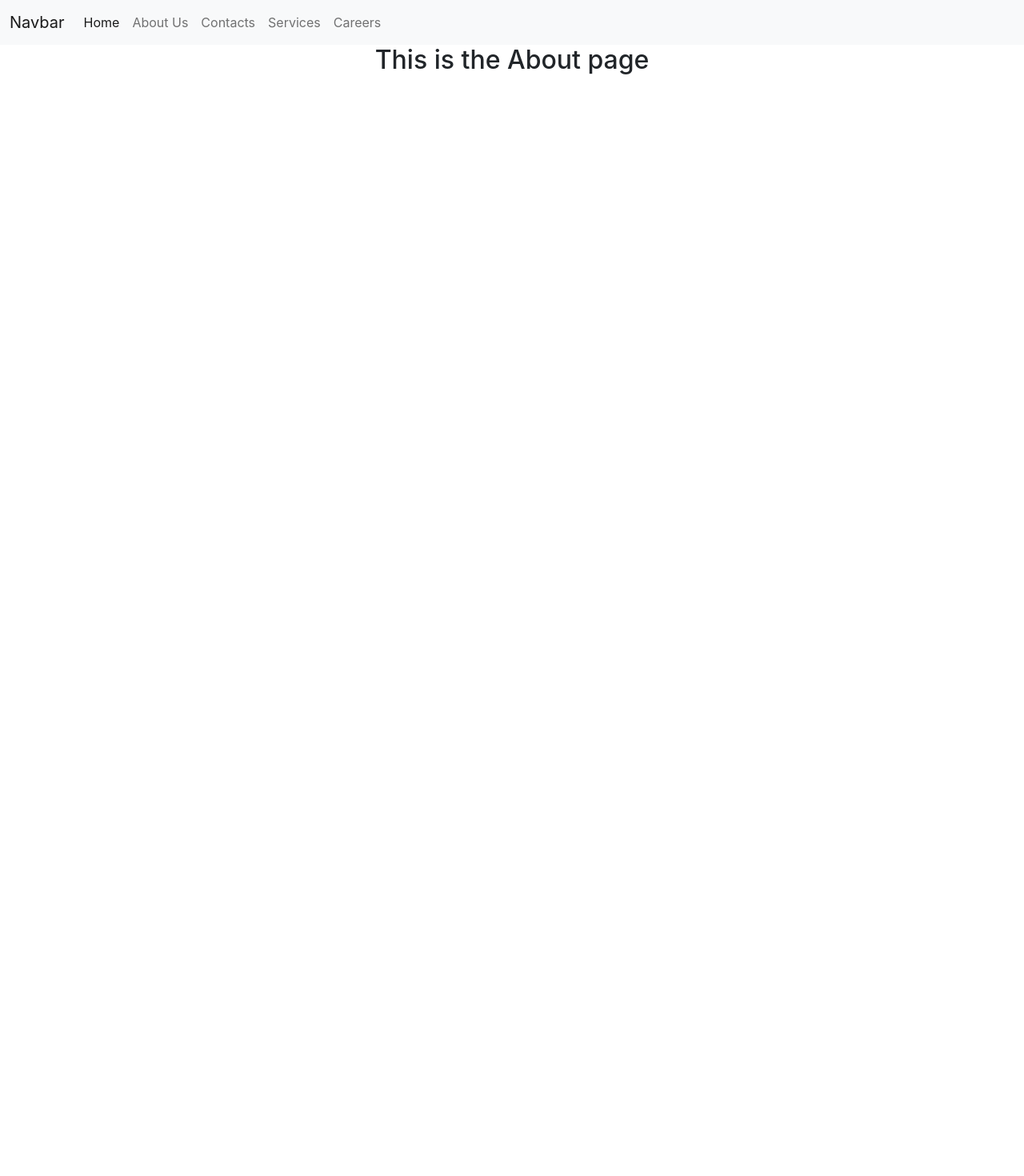
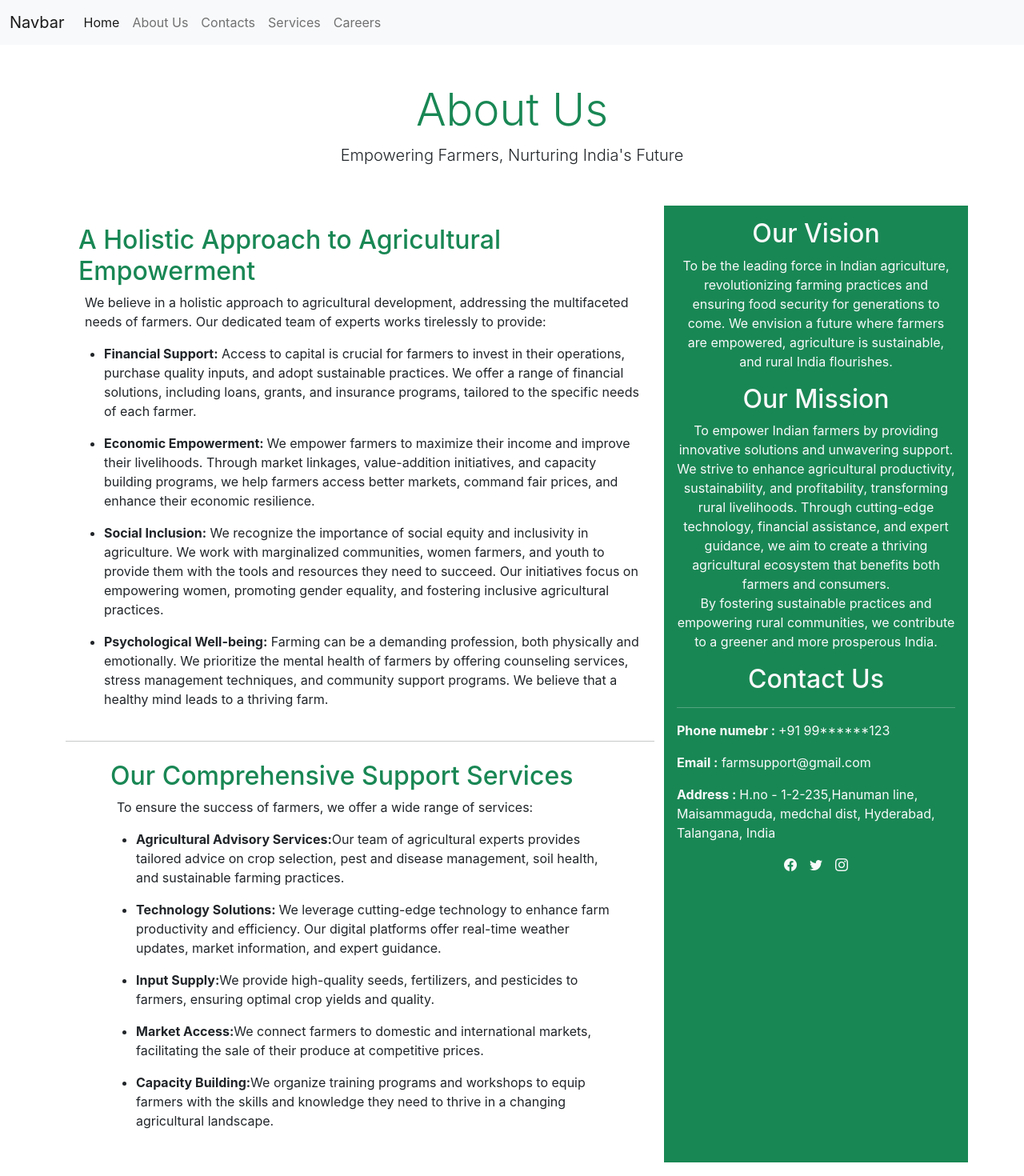
Before and after one commit to HariSirikonda/Agrivive, a React (Create React App) app: page /about in a window 1280 px wide. Shown: the top 1470 px of the page at 80% size. Before the commit the page ends 800 px from the top, so only its background shows below. Built offline with nearby package versions, Linux system fonts and the light colour scheme.

Commit message:
Changes in About Page

```diff
--- a/public/index.html
+++ b/public/index.html
@@ -26,6 +26,7 @@
     -->
     <title>React App</title>
     <link href="https://cdn.jsdelivr.net/npm/bootstrap@5.0.2/dist/css/bootstrap.min.css" rel="stylesheet" integrity="sha384-EVSTQN3/azprG1Anm3QDgpJLIm9Nao0Yz1ztcQTwFspd3yD65VohhpuuCOmLASjC" crossorigin="anonymous">
+    <link href="https://cdn.jsdelivr.net/npm/bootstrap-icons/font/bootstrap-icons.css" rel="stylesheet">
 
   </head>
   <body>
--- a/src/components/aboutus.js
+++ b/src/components/aboutus.js
@@ -1,9 +1,75 @@
 function AboutUs() {
     return (
         <>
-            <div>
-                <h2>This is the About page</h2>
-            </div>
+            <section class="bg-light-green text-dark py-5">
+                <div class="container">
+                    <h1 class="display-4 text-center text-success">About Us</h1>
+                    <p class="lead text-center">Empowering Farmers, Nurturing India's Future</p>
+
+                    <div class="row mt-5">
+                        <div class="col-md-8">
+                            <div className="discription text-start mx-2 my-3 p-2">
+                                <h2 className="text-success">A Holistic Approach to Agricultural Empowerment</h2>
+                                <p className="mx-2">We believe in a holistic approach to agricultural development, addressing the multifaceted needs of farmers. Our dedicated team of experts works tirelessly to provide:</p>
+                                <ul>
+                                    <li>
+                                        <p><b>Financial Support:</b> Access to capital is crucial for farmers to invest in their operations, purchase quality inputs, and adopt sustainable practices. We offer a range of financial solutions, including loans, grants, and insurance programs, tailored to the specific needs of each farmer.</p>
+                                    </li>
+                                    <li>
+                                        <p><b>Economic Empowerment: </b> We empower farmers to maximize their income and improve their livelihoods. Through market linkages, value-addition initiatives, and capacity building programs, we help farmers access better markets, command fair prices, and enhance their economic resilience.</p>
+                                    </li>
+                                    <li>
+                                        <p><b>Social Inclusion:</b> We recognize the importance of social equity and inclusivity in agriculture. We work with marginalized communities, women farmers, and youth to provide them with the tools and resources they need to succeed. Our initiatives focus on empowering women, promoting gender equality, and fostering inclusive agricultural practices.</p>
+                                    </li>
+                                    <li>
+                                        <p><b>Psychological Well-being:</b> Farming can be a demanding profession, both physically and emotionally. We prioritize the mental health of farmers by offering counseling services, stress management techniques, and community support programs. We believe that a healthy mind leads to a thriving farm.</p>
+                                    </li>
+                                </ul>
+                            </div>
+                            <hr />
+                            <div className="discription text-start mx-5 my-3 p-2">
+                                <h2 className="text-success">Our Comprehensive Support Services</h2>
+                                <p className="mx-2">To ensure the success of farmers, we offer a wide range of services:</p>
+                                <ul>
+                                    <li>
+                                        <p><b>Agricultural Advisory Services:</b>Our team of agricultural experts provides tailored advice on crop selection, pest and disease management, soil health, and sustainable farming practices.</p>
+                                    </li>
+                                    <li>
+                                        <p><b>Technology Solutions: </b>We leverage cutting-edge technology to enhance farm productivity and efficiency. Our digital platforms offer real-time weather updates, market information, and expert guidance.</p>
+                                    </li>
+                                    <li>
+                                        <p><b>Input Supply:</b>We provide high-quality seeds, fertilizers, and pesticides to farmers, ensuring optimal crop yields and quality.</p>
+                                    </li>
+                                    <li>
+                                        <p><b>Market Access:</b>We connect farmers to domestic and international markets, facilitating the sale of their produce at competitive prices.</p>
+                                    </li>
+                                    <li>
+                                        <p><b>Capacity Building:</b>We organize training programs and workshops to equip farmers with the skills and knowledge they need to thrive in a changing agricultural landscape.</p>
+                                    </li>
+                                </ul>
+                            </div>
+                        </div>
+                        <div class="col-md-4 p-3 bg-success text-light align-items-centers ">
+                            <h2>Our Vision</h2>
+                            <p>To be the leading force in Indian agriculture, revolutionizing farming practices and ensuring food security for generations to come. We envision a future where farmers are empowered, agriculture is sustainable, and rural India flourishes.</p>
+                            <h2>Our Mission</h2>
+                            <p>To empower Indian farmers by providing innovative solutions and unwavering support. We strive to enhance agricultural productivity, sustainability, and profitability, transforming rural livelihoods. Through cutting-edge technology, financial assistance, and expert guidance, we aim to create a thriving agricultural ecosystem that benefits both farmers and consumers.<br />By fostering sustainable practices and empowering rural communities, we contribute to a greener and more prosperous India.</p>
+                            <div className="text-start">
+                                <h2 className="m-3 text-center">Contact Us </h2>
+                                <hr />
+                                <p><b>Phone numebr : </b>+91 99******123</p>
+                                <p><b>Email :</b> farmsupport@gmail.com</p>
+                                <p><b>Address : </b> H.no - 1-2-235,Hanuman line, Maisammaguda, medchal dist, Hyderabad, Talangana, India</p>
+                            </div>
+                            <div>
+                                <a className="m-2 text-light" href="https://facebook.com" target="_blank"><i class="bi bi-facebook"></i></a>
+                                <a className="m-2 text-light" href="https://twitter.com" target="_blank"><i class="bi bi-twitter"></i></a>
+                                <a className="m-2 text-light" href="https://instagram.com" target="_blank"><i class="bi bi-instagram"></i></a>
+                            </div>
+                        </div>
+                    </div>
+                </div>
+            </section>
         </>
     );
 }
```
